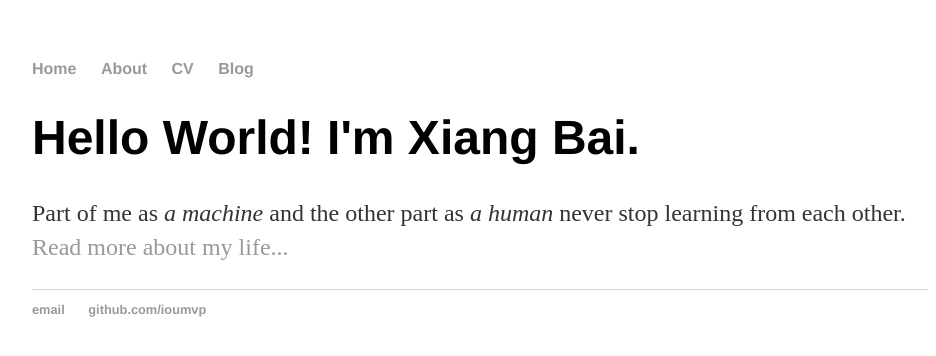
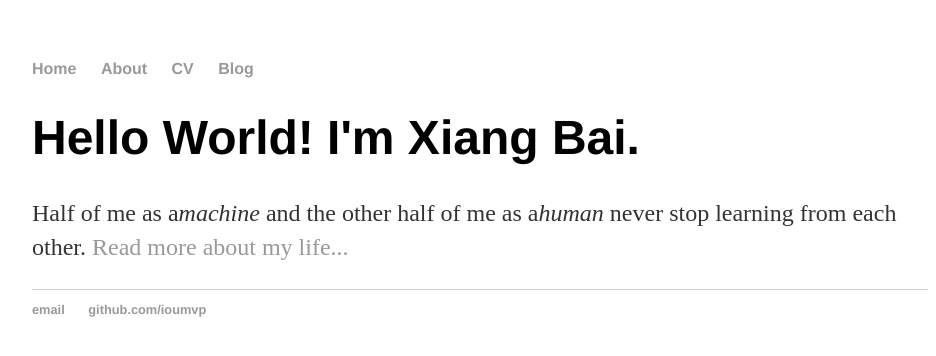
Before and after one commit to ioumvp/ioumvp.github.io, a Jekyll site: the page built from index.html, in a window 1280 px wide. Shown: the top 356 px of the page, without its empty margins (160-1096 px from the left). Built offline with Jekyll 4.4.1, drawn with Linux system fonts in a browser that asks for light colours.

Commit message:
Update index.html

```diff
--- a/index.html
+++ b/index.html
@@ -4,5 +4,5 @@ title: Xiang Bai, Half Machine
 ---
 <div class="blurb">
 	<h1>Hello World! I'm Xiang Bai.</h1>
-	<p>Part of me as <em>a machine</em> and the other part as <em>a human</em> never stop learning from each other. <a href="/about">Read more about my life...</a></p>
+	<p>Half of me as a<em>machine</em> and the other half of me as a<em>human</em> never stop learning from each other. <a href="/about">Read more about my life...</a></p>
 </div><!-- /.blurb -->
```
